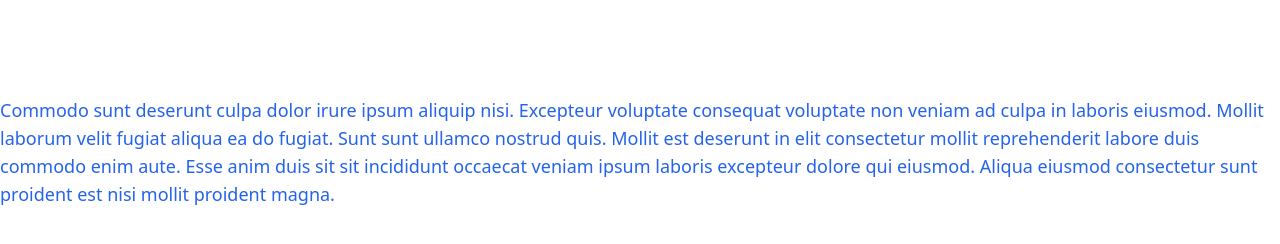
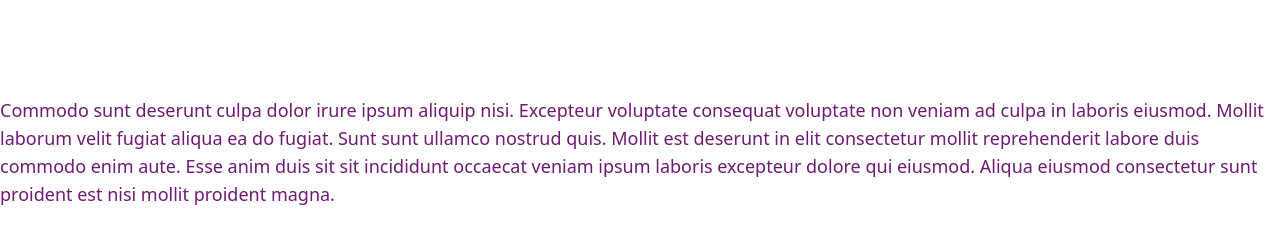
Before and after one commit to nrollr/Tailwind-boilerplate, a website: page public/index.html in a window 1280 px wide. Drawn offline with Linux system fonts and the light colour scheme.

Commit message:
Added --watch flag

```diff
--- a/package.json
+++ b/package.json
@@ -5,7 +5,7 @@
   "main": "",
   "scripts": {
     "build:css": "npx tailwindcss -i ./build/tailwind.css -o ./public/assets/css/style.css --watch",
-    "build:minify": "cleancss -o public/assets/css/style.min.css public/assets/css/style.css",
+    "build:minify": "cleancss -o public/assets/css/style.min.css public/assets/css/style.css --watch",
     "build:run": "concurrently \"npm run build:css\" \"npm run build:minify\"",
     "build:serve": "browser-sync start --server './public' --files './public'"
   },
@@ -15,12 +15,10 @@
   "dependencies": {
     "@tailwindcss/forms": "^0.4.0",
     "@tailwindcss/typography": "^0.5.0",
+    "browser-sync": "^2.27.7",
     "clean-css": "^5.2.2",
     "clean-css-cli": "^5.5.0",
     "concurrently": "^6.4.0",
     "tailwindcss": "^3.0.1"
-  },
-  "devDependencies": {
-    "browser-sync": "^2.27.7"
   }
 }
--- a/public/index.html
+++ b/public/index.html
@@ -12,7 +12,7 @@
 
 <main class="flex justify-center mx-auto">
 	<section class="container py-24 items-center">
-		<p class="font-sans text-blue-600 text-lg">
+		<p class="font-sans text-fuchsia-900 text-lg">
 			Commodo sunt deserunt culpa dolor irure ipsum aliquip nisi. Excepteur voluptate consequat voluptate non veniam ad culpa in laboris eiusmod. Mollit laborum velit fugiat aliqua ea do fugiat. Sunt sunt ullamco nostrud quis. Mollit est deserunt in elit consectetur mollit reprehenderit labore duis commodo enim aute. Esse anim duis sit sit incididunt occaecat veniam ipsum laboris excepteur dolore qui eiusmod. Aliqua eiusmod consectetur sunt proident est nisi mollit proident magna.
 		</p>
 	</section>
```
Also changed, not shown: public/assets/css/style.css, public/assets/css/style.min.css.
